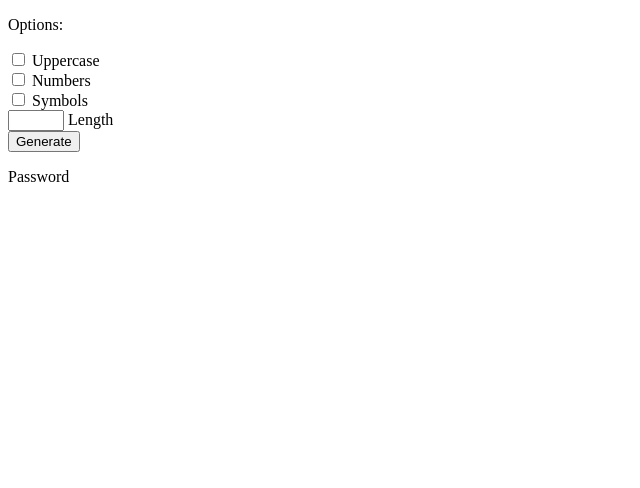
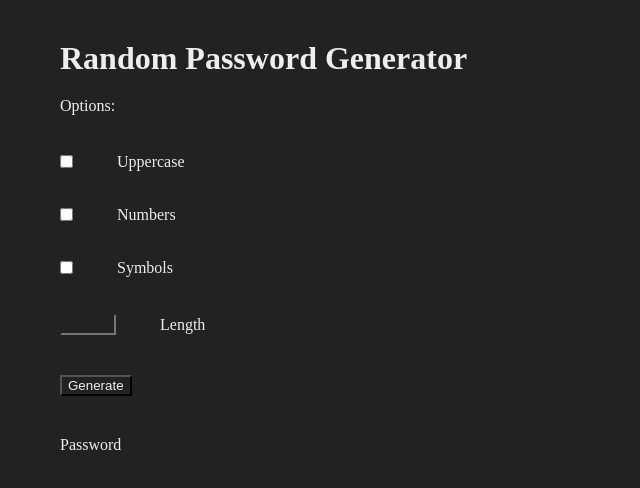
Before and after one commit to deppong/csc227-term-final, a website: page public/index.html in a window 1280 px wide. Shown: the whole page, without its empty margins (0-640 px from the left). Drawn offline with Linux system fonts and the light colour scheme.

Commit message:
adjusted css

```diff
--- a/public/index.html
+++ b/public/index.html
@@ -6,6 +6,7 @@
         <link rel="stylesheet" href="/style.css" />
     </head>
     <body>
+        <h1>Random Password Generator</h1>
         <p>Options:</p>
 
             <input type="checkbox" name="uppercase" id="uppercase"/>
--- a/static/style.css
+++ b/static/style.css
@@ -0,0 +1,6 @@
+* {
+    color: #eee;
+    background-color: #222;
+    vertical-align:middle;
+    margin: 20px;
+}
```
